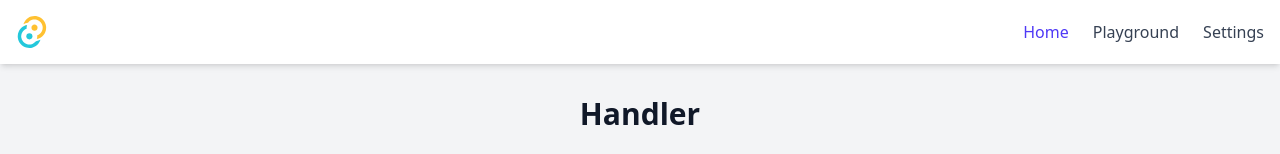
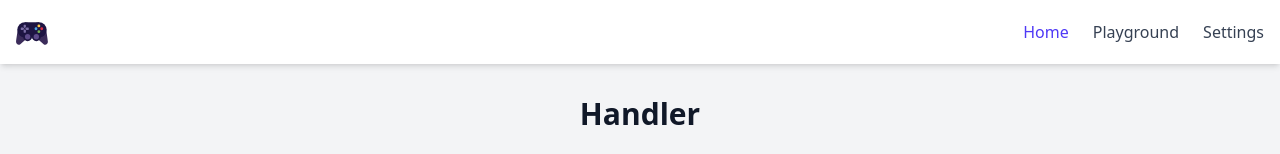
Before and after one commit to markterence/discord-quest-completer, a Vue app: page / in a window 1280 px wide. Shown: the top 154 px of the page. Built offline with nearby package versions, Linux system fonts and the light colour scheme.

Commit message:
chore(MainLayout): update logo image

```diff
--- a/src/components/MainLayout.vue
+++ b/src/components/MainLayout.vue
@@ -15,7 +15,7 @@ const { page, setPage } = appState;
     <header class="bg-white dark:bg-gray-800 shadow-md">
       <div class="container mx-auto px-4 py-4 flex items-center justify-between">
         <div class="flex items-center space-x-2">
-          <img src="/tauri.svg" alt="Logo" class="h-8 w-8" />
+          <img src="/logo.svg" alt="Logo" class="h-8 w-8" />
           <h2 class="text-xl font-bold text-gray-900 dark:text-white"></h2>
         </div>
         <nav>
```
Also changed, not shown: public/logo.svg (added).
